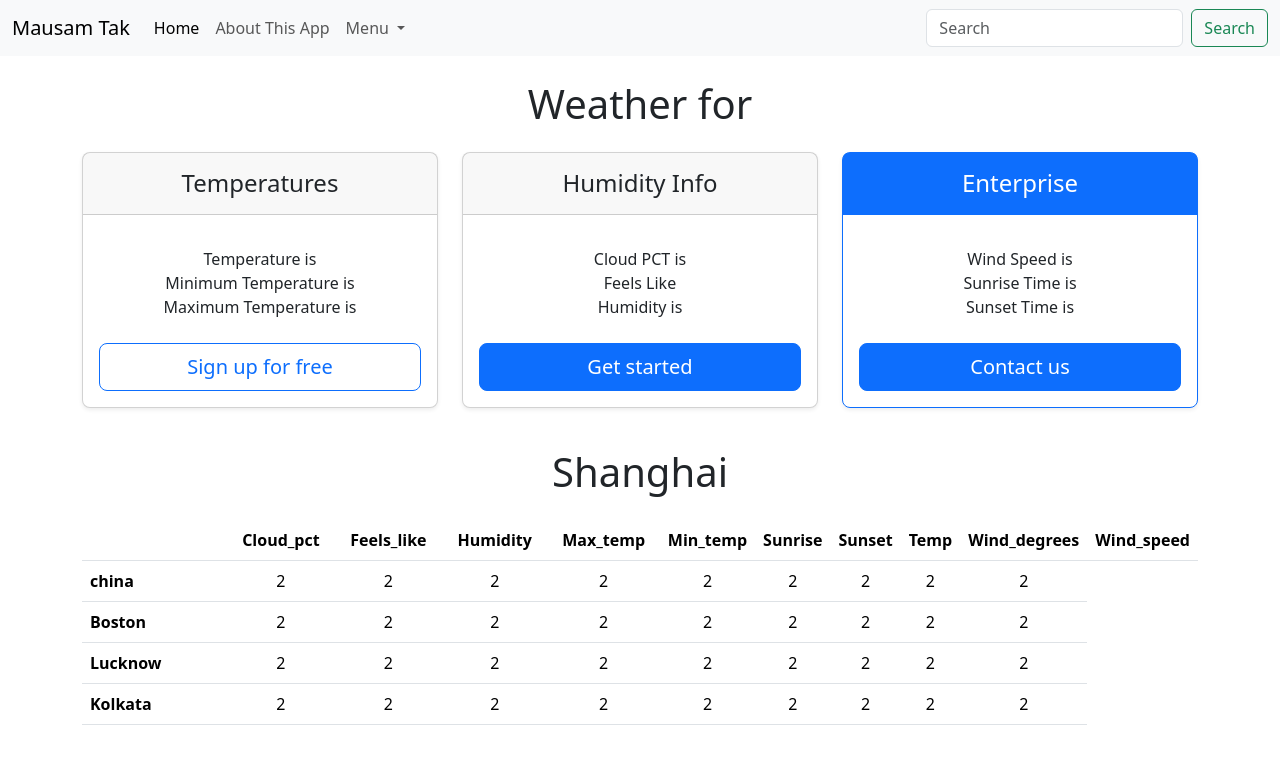
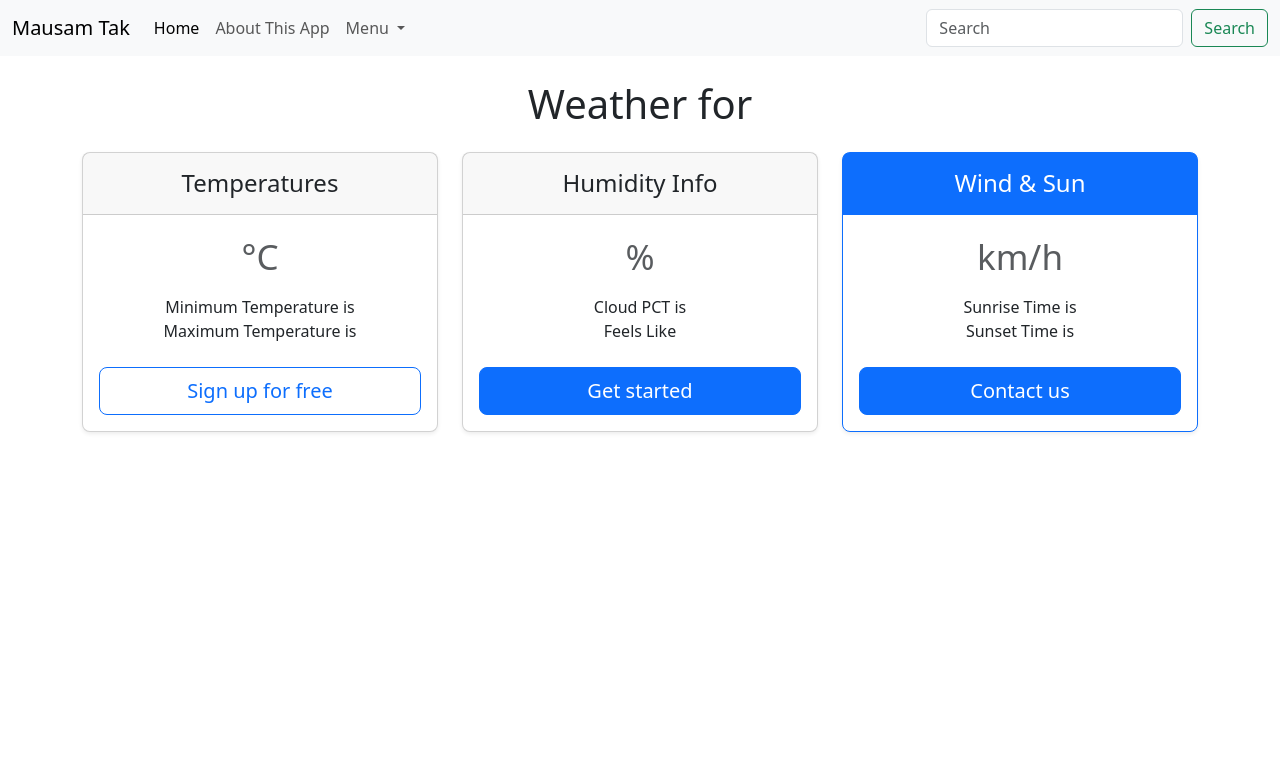
Before and after one commit to a1nukarsh/Weather-App, a plain HTML site: page index.html in a window 1280 px wide. Drawn offline with nearby package versions, Linux system fonts and the light colour scheme.

Commit message:
Update index.html

```diff
--- a/index.html
+++ b/index.html
@@ -55,9 +55,9 @@
             <h4 class="my-0 fw-normal">Temperatures</h4>
           </div>
           <div class="card-body">
-            <!-- <h1 class="card-title pricing-card-title">$0<small class="text-muted fw-light">/mo</small></h1> -->
+            <h1 class="card-title pricing-card-title"><span id="temp" ></span><small class="text-muted fw-light">°C</small></h1>
             <ul class="list-unstyled mt-3 mb-4">
-              <li>Temperature is <span id="temp" ></span></li>
+              <!-- <li>Temperature is <span id="temp" ></span></li> -->
               <li>Minimum Temperature is <span id="min_temp" ></span></li>
               <li>Maximum Temperature is <span id="max_temp" ></span></li>
             </ul>
@@ -71,11 +71,11 @@
             <h4 class="my-0 fw-normal">Humidity Info</h4>
           </div>
           <div class="card-body">
-            <!-- <h1 class="card-title pricing-card-title">$15<small class="text-muted fw-light">/mo</small></h1> -->
+            <h1 class="card-title pricing-card-title"><span id="humidity" ></span><small class="text-muted fw-light">%</small></h1>
             <ul class="list-unstyled mt-3 mb-4">
               <li>Cloud PCT is <span id="cloud_pct" ></span></li>
               <li>Feels Like <span id="feels_like" ></span></li>
-              <li>Humidity is <span id="humidity" ></span></li>
+              <!-- <li>Humidity is <span id="humidity" ></span></li> -->
             </ul>
             <button type="button" class="w-100 btn btn-lg btn-primary">Get started</button>
           </div>
@@ -84,12 +84,12 @@
       <div class="col">
         <div class="card mb-4 rounded-3 shadow-sm border-primary">
           <div class="card-header py-3 text-bg-primary border-primary">
-            <h4 class="my-0 fw-normal">Enterprise</h4>
+            <h4 class="my-0 fw-normal">Wind & Sun</h4>
           </div>
           <div class="card-body">
-            <!-- <h1 class="card-title pricing-card-title">$29<small class="text-muted fw-light">/mo</small></h1> -->
+            <h1 class="card-title pricing-card-title"><span id="wind_speed" ></span><small class="text-muted fw-light">km/h</small></h1>
             <ul class="list-unstyled mt-3 mb-4">
-              <li>Wind Speed is <span id="wind_speed" ></span></li>
+              <!-- <li>Wind Speed is <span id="wind_speed" ></span></li> -->
               <!-- <li>Wind Degrees is <span id="wind_degrees" ></span></li> -->
               <li>Sunrise Time is <span id="sunrise" ></span></li>
               <li>Sunset Time is <span id="sunset" ></span></li>
@@ -100,7 +100,7 @@
       </div>
     </div>
 
-    <h2 class="display-6 text-center mb-4">Shanghai</h2>
+    <!-- <h2 class="display-6 text-center mb-4">Shanghai</h2>
 
     <div class="table-responsive">
       <table class="table text-center">
@@ -176,7 +176,7 @@
       </table>
     </div>
     </main>
-  </div>
+  </div> -->
 
   <script src="https://cdn.jsdelivr.net/npm/bootstrap@5.3.0-alpha1/dist/js/bootstrap.bundle.min.js"
     integrity="sha384-w76AqPfDkMBDXo30jS1Sgez6pr3x5MlQ1ZAGC+nuZB+EYdgRZgiwxhTBTkF7CXvN"
```
